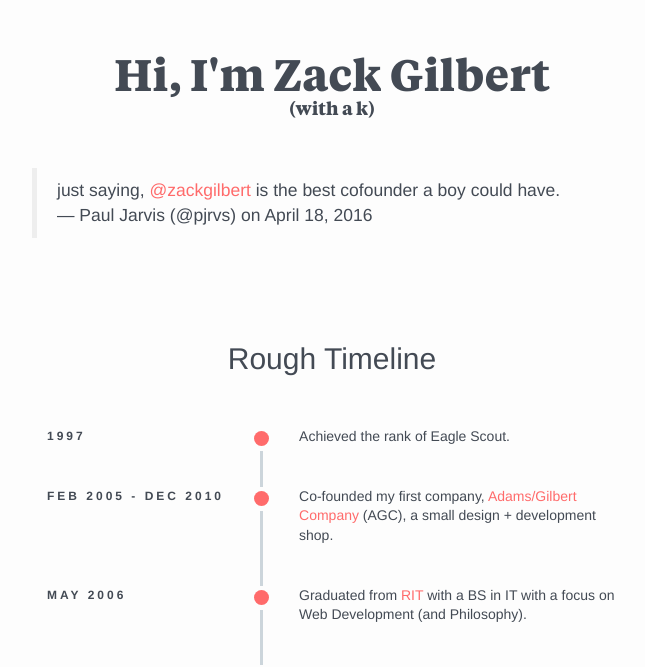
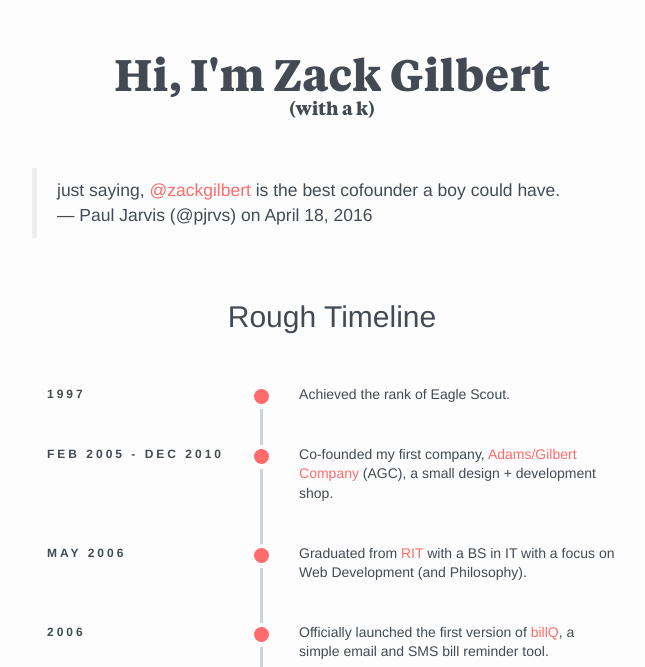
Before and after one commit to zackgilbert/zackgilbert.com, a PHP site: page / in a window 1280 px wide. Shown: the top 667 px of the page, without its empty margins (308-953 px from the left). Run offline with PHP 8.4, Linux system fonts and the light colour scheme; some libraries are stand-ins or nearby versions.

Commit message:
Remove margin-top from h2

```diff
--- a/styles.css
+++ b/styles.css
@@ -54,7 +54,6 @@ a:hover {
 .example-title {
   text-align: center;
   padding: 3em 0;
-  margin-top: 3em;
 }
 .example-title p {
   margin: 0 auto;
```
